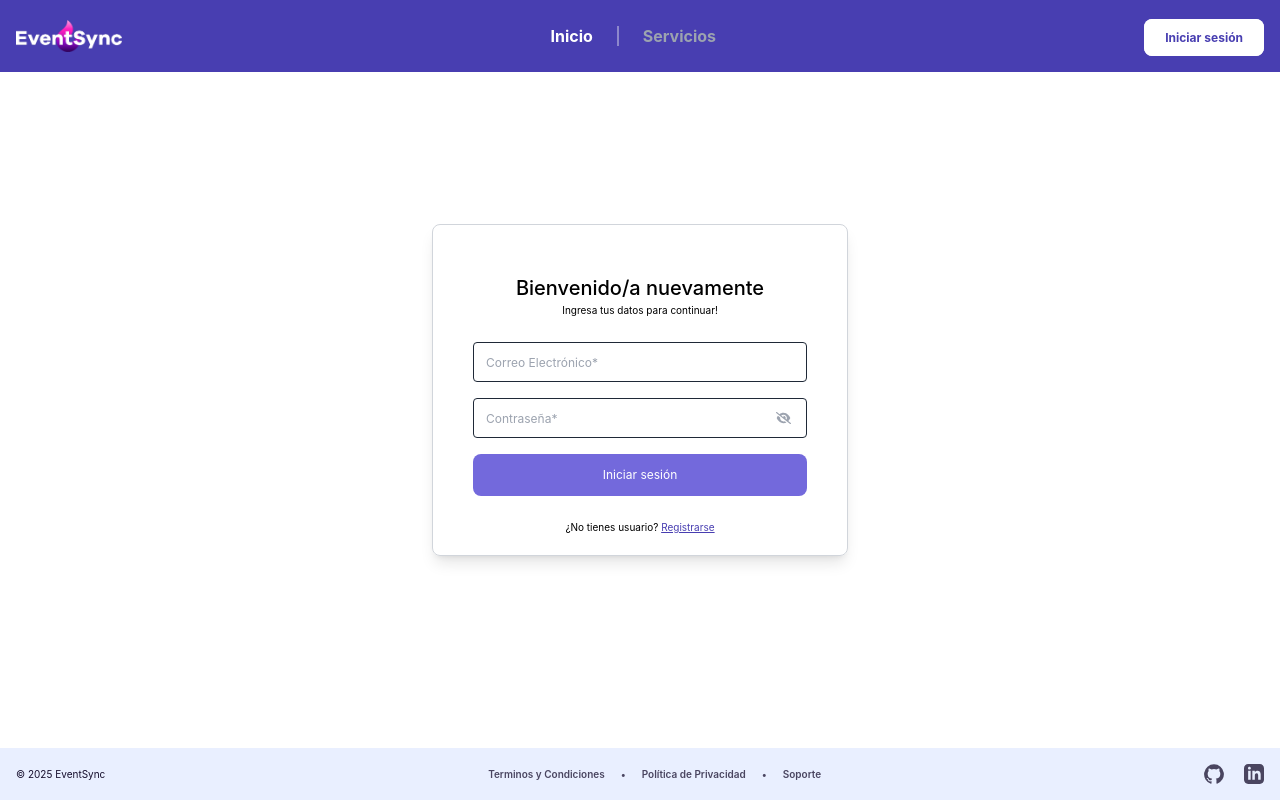
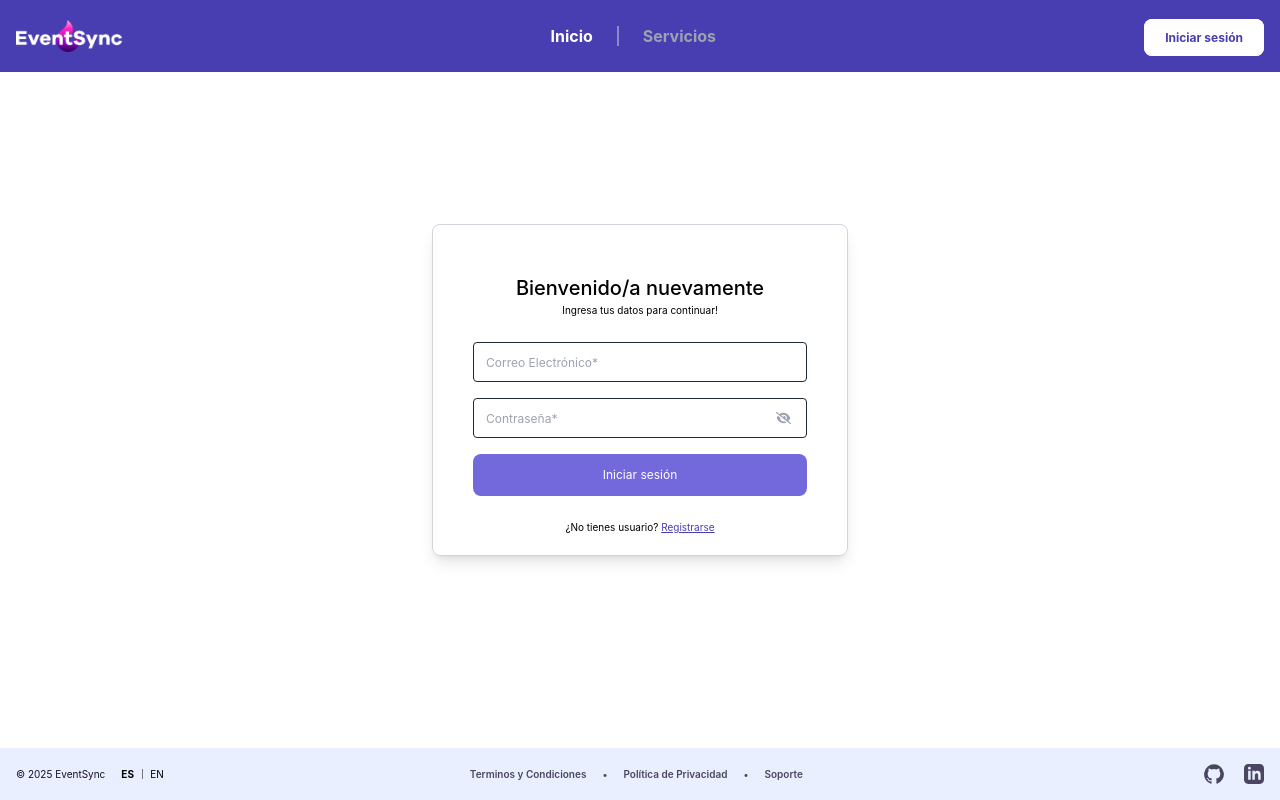
Before and after one commit to gcarolina03/eventSync-frontend-Vue, a Vue app: page /login in a window 1280 px wide. Built offline with nearby package versions, Linux system fonts and the light colour scheme; no server answers.

Commit message:
config i18n change language in ui

```diff
--- a/src/components/common/Footer.vue
+++ b/src/components/common/Footer.vue
@@ -1,19 +1,29 @@
 <template>
-  <footer class="mt-10 py-4 px-1 sm:px-4 w-full bg-[#E9EFFF] flex flex-col gap-2 sm:flex-row text-center items-center sm:justify-between">
-    <p class="text-sm text-text sm:text-center">© 2025 <a href="#">EventSync</a></p>
+	<footer
+		class="mt-10 py-4 px-1 sm:px-4 w-full bg-[#E9EFFF] text-sm flex flex-col gap-2 sm:flex-row text-center items-center sm:justify-between">
 		<div class="flex gap-4">
-      <a class="font-semibold text-sm opacity-75 text-text" href="#">{{ $t("termsAndConditions") }}</a>
-      <span class="font-semibold text-sm opacity-75 text-text">•</span>
-      <a class="font-semibold text-sm opacity-75 text-text" href="#">{{ $t("privacyPolicy") }}</a>
-      <span class="font-semibold text-sm opacity-75 text-text">•</span>
-      <a class="font-semibold text-sm opacity-75 text-text" href="#">{{ $t("support") }}</a>
+			<p class=" text-text sm:text-center">© 2025 <a href="#">EventSync</a></p>
+			<div class="flex flex-row gap-2 items-center">
+				<a href="#" class="cursor-pointer" :class="{ 'font-bold': store.language == 'es' }" @click.prevent="changeLanguage('es')">ES</a>
+				<div class="h-[10px] w-[0.25px] bg-black opacity-50"></div> <!-- separador -->
+				<a href="#" class="cursor-pointer" :class="{ 'font-bold': store.language == 'en' }"
+					@click.prevent="changeLanguage('en')">EN</a>
+			</div>
+		</div>
+		<div class="flex gap-4 sm:ml-[-95px]">
+			<a class="font-semibold opacity-75 text-text" href="#">{{ $t("termsAndConditions") }}</a>
+			<span class="font-semibold opacity-75 text-text">•</span>
+			<a class="font-semibold opacity-75 text-text" href="#">{{ $t("privacyPolicy") }}</a>
+			<span class="font-semibold opacity-75 text-text">•</span>
+			<a class="font-semibold opacity-75 text-text" href="#">{{ $t("support") }}</a>
 		</div>
 		<div class="flex space-x-5 sm:justify-center md:mt-0">
 			<a href="https://github.com/gcarolina03" class="opacity-75 text-text hover:text-primary hover:opacity-100">
 				<Icon icon="git" className="w-5 h-5" />
 				<span class="sr-only">{{ $t("github") }}</span>
 			</a>
-      <a href="https://www.linkedin.com/in/gcarolina03" class="opacity-75 text-text hover:text-primary hover:opacity-100">
+			<a href="https://www.linkedin.com/in/gcarolina03"
+				class="opacity-75 text-text hover:text-primary hover:opacity-100">
 				<Icon icon="linkedin" className="w-5 h-5" />
 				<span class="sr-only">{{ $t("linkedin") }}</span>
 			</a>
@@ -22,5 +32,13 @@
 </template>
 
 <script setup>
+import { useStore } from '@/store'
+/* COMPONENTS	*/
 import Icon from '@/components/common/Icon.vue'
+
+const store = useStore()
+
+const changeLanguage = (lang) => {
+	store.updateLanguage(lang)
+}
 </script>
--- a/src/i18n.config.js
+++ b/src/i18n.config.js
@@ -18,9 +18,11 @@ import FooterEs from '@/locales/es/footer.json'
 import ErrorsEs from '@/locales/es/errors.json'
 import FormsEs from '@/locales/es/forms.json'
 
-export default createI18n({
+const defaultLocale = localStorage.getItem('language') || 'es'
+
+const i18n = createI18n({
   legacy: false,
-  locale: 'es',
+  locale: defaultLocale,
   fallbackLocale: 'en',
   messages: {
     en: {
@@ -43,3 +45,5 @@ export default createI18n({
     },
   },
 })
+
+export default i18n
--- a/src/main.js
+++ b/src/main.js
@@ -1,10 +1,11 @@
 import './assets/main.css'
 
-import { createApp } from 'vue'
+import { createApp, watch } from 'vue'
 import { createPinia } from 'pinia'
 import App from './App.vue'
 import router from './router'
 import i18n from '@/i18n.config.js'
+import { useStore } from '@/store'
 
 const app = createApp(App)
 
@@ -12,4 +13,15 @@ app.use(createPinia())
 app.use(router)
 
 app.use(i18n)
+
+const store = useStore()
+
+// Sincroniza el idioma en i18n cuando cambia en el store
+watch(
+  () => store.language,
+  (newLanguage) => {
+    i18n.global.locale.value = newLanguage
+  }
+)
+
 app.mount('#app')
--- a/src/store/index.js
+++ b/src/store/index.js
@@ -4,12 +4,18 @@ import { ref } from 'vue'
 import { useStorage } from '@vueuse/core'
 
 export const useStore = defineStore('store', () => {
+  const language = useStorage('language', 'es', localStorage)
   const token = useStorage('token', null, localStorage)
   const user = useStorage('user.profile', null, localStorage, {
     serializer: { read: JSON.parse, write: JSON.stringify },
   })
 
-  /* AUTH-------------------------------------- */
+  /* LANGUAGE -------------------------------------- */
+  const updateLanguage = (newLanguage) => {
+    language.value = newLanguage;
+  }
+
+  /* AUTH ------------------------------------------ */
   const login = async (email, password) => {
     try {
       const { data } = await api.post('/auth/login', { email, password })
@@ -50,7 +56,7 @@ export const useStore = defineStore('store', () => {
     token.value = null
   }
 
-  /* USERS -------------------------------------- */
+  /* USERS ----------------------------------------- */
   const fetchProfile = async () => {
     try {
       if (!token.value) return
@@ -66,7 +72,7 @@ export const useStore = defineStore('store', () => {
     }
   }
 
-  /* CATEGORIES -------------------------------------- */
+  /* CATEGORIES ------------------------------------ */
   const categories = ref([])
   const activeCategory = ref('all')
 
@@ -87,7 +93,7 @@ export const useStore = defineStore('store', () => {
     activeCategory.value = id
   }
 
-  /* SERVICES  -------------------------------------- */
+  /* SERVICES  ------------------------------------- */
   const services = ref([])
 
   const fetchServices = async () => {
@@ -99,7 +105,7 @@ export const useStore = defineStore('store', () => {
     }
   }
 
-  /* SERVICE REVIEWS ----- */
+  /* SERVICE REVIEWS ------------------------------- */
   const giveReview = async (serviceId, thumb) => {
     try {
       const { data } = await api.post(
@@ -135,6 +141,9 @@ export const useStore = defineStore('store', () => {
   }
 
   return {
+    /* LANGUAGE */
+    language,
+    updateLanguage,
     /* AUTH */
     user,
     token,
```
Lines whose indentation alone changed are shown as unchanged.
